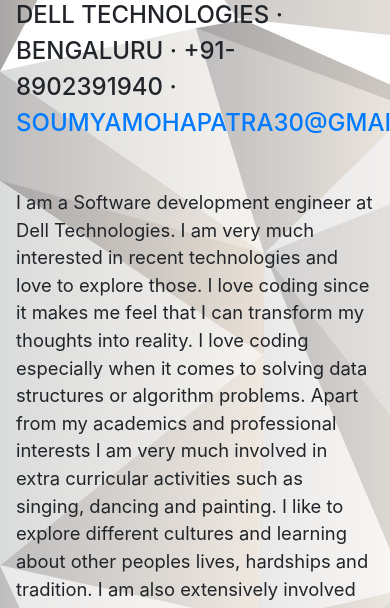
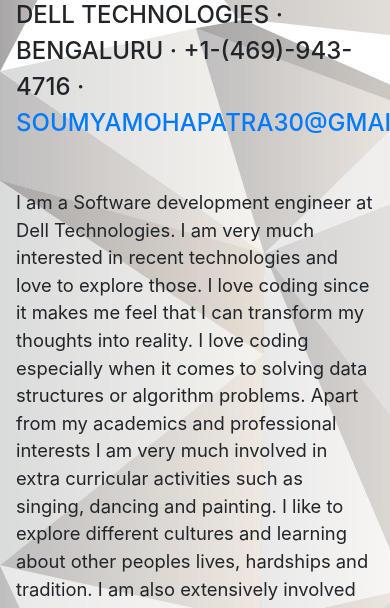
Before and after one commit to SoumyaM30/SoumyaM30.github.io, a website with bundled scripts: page index.html in a window 390 px wide. Shown: the part 233-841 px from the top of the page. Built offline with nearby package versions, Linux system fonts and the light colour scheme; a web font is replaced by a local one.

Commit message:
updated phone number

```diff
--- a/index.html
+++ b/index.html
@@ -66,7 +66,7 @@
         <h1 class="mb-0">Soumya
           <span class="text-primary">Mohapatra</span>
         </h1>
-        <div class="subheading mb-5">Dell technologies · Bengaluru · +91-8902391940 ·
+        <div class="subheading mb-5">Dell technologies · Bengaluru · +1-(469)-943-4716 ·
           <a href="mailto:soumyamohapatra30@gmail.com">soumyamohapatra30@gmail.com</a>
         </div>
         <p class="lead mb-5">
```
